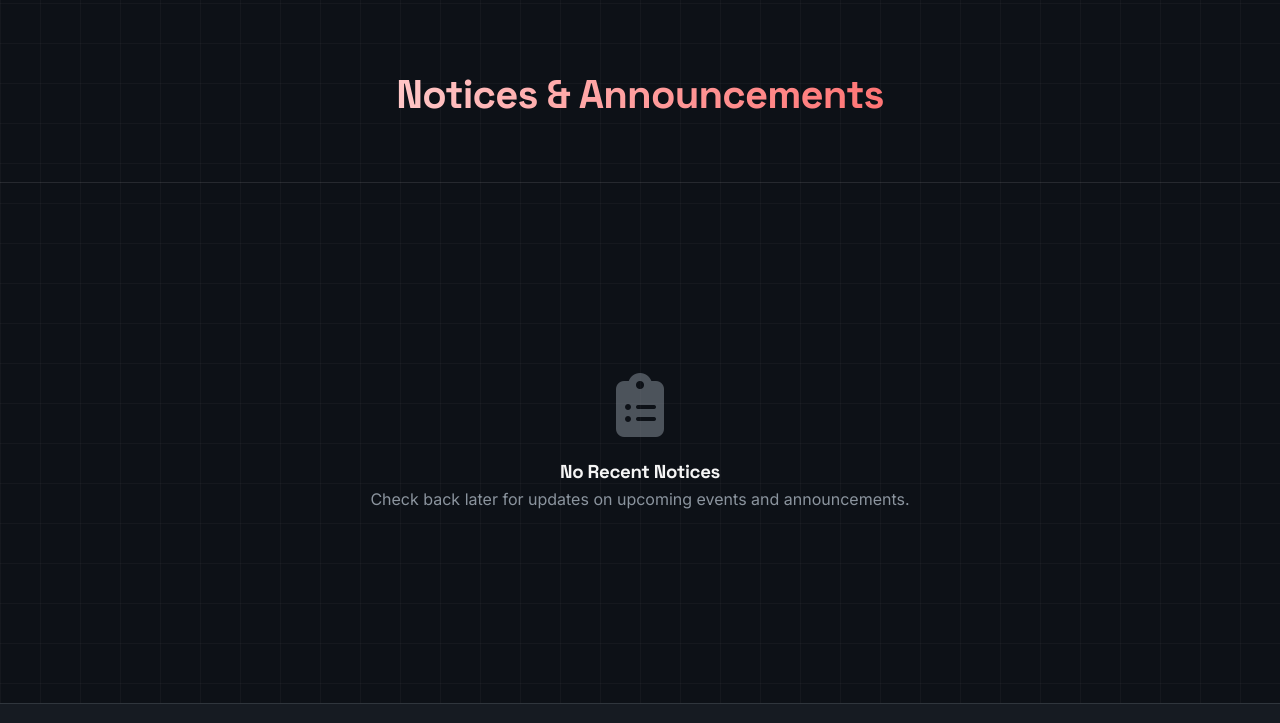
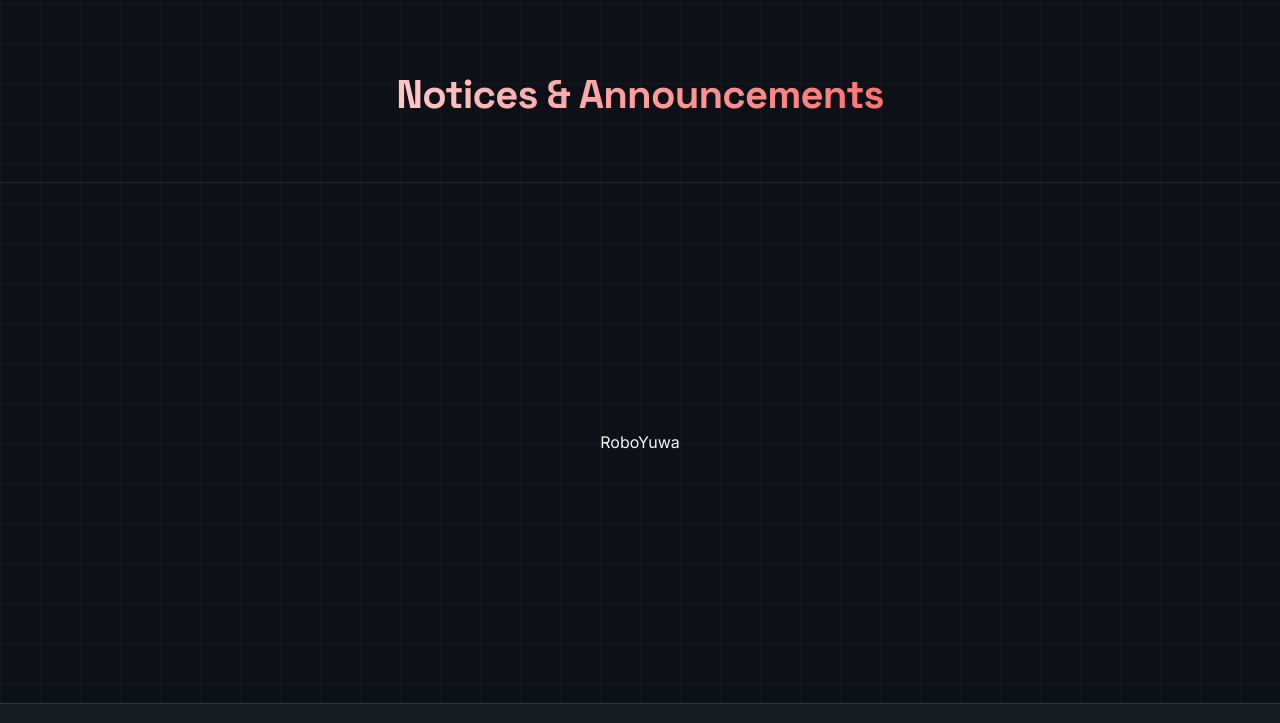
Before and after one commit to they-call-me-electronerd/Robo-Yuwa, a plain HTML site: page notice.html in a window 1280 px wide. Shown: the part 77-800 px from the top of the page. Drawn offline with Linux system fonts and the light colour scheme.

Commit message:
feat: Integrate Facebook page plugin on the notice page and update Facebook social links in the footers.

```diff
--- a/notice.html
+++ b/notice.html
@@ -87,10 +87,17 @@
 
     <section class="notice-section" style="padding: 60px 0;">
         <div class="container notice-container">
-            <div class="empty-state">
-                <i class="fas fa-clipboard-list"></i>
-                <h3>No Recent Notices</h3>
-                <p>Check back later for updates on upcoming events and announcements.</p>
+            <!-- Facebook Page Plugin -->
+            <div id="fb-root"></div>
+            <script async defer crossorigin="anonymous"
+                src="https://connect.facebook.net/en_US/sdk.js#xfbml=1&version=v17.0" nonce="abc12345"></script>
+
+            <div class="fb-page" data-href="https://www.facebook.com/profile.php?id=61563808928659"
+                data-tabs="timeline,events,messages" data-width="500" data-height="800" data-small-header="false"
+                data-adapt-container-width="true" data-hide-cover="false" data-show-facepile="true">
+                <blockquote cite="https://www.facebook.com/profile.php?id=61563808928659" class="fb-xfbml-parse-ignore">
+                    <a href="https://www.facebook.com/profile.php?id=61563808928659">RoboYuwa</a>
+                </blockquote>
             </div>
         </div>
     </section>
@@ -114,7 +121,10 @@
                                     class="fab fa-github"></i></a>
                             <a href="#" target="_blank"><i class="fab fa-linkedin"></i></a>
                             <a href="#" target="_blank"><i class="fab fa-twitter"></i></a>
-                            <a href="#" target="_blank"><i class="fab fa-facebook"></i></a>
+                            <a href="https://www.facebook.com/profile.php?id=61563808928659" target="_blank"
+                                aria-label="Facebook">
+                                <i class="fab fa-facebook"></i>
+                            </a>
                         </div>
                     </div>
                     <div class="footer-column">
```
